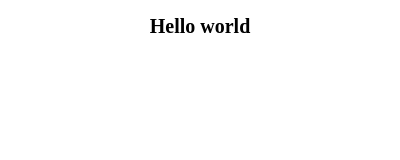
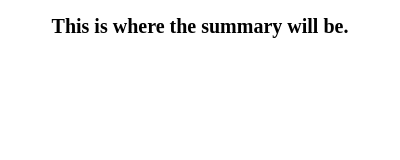
Before and after one commit to matthewcuan/gpt-wiki-extension, a browser extension: page popup/popup.html in a window 400 px wide. Drawn offline with Linux system fonts and the light colour scheme.

Commit message:
renamed src

```diff
--- a/src/popup.html
+++ b/popup/popup.html
@@ -6,7 +6,7 @@
     </head>
     <body>
         <h1>
-            Hello world
+            This is where the summary will be.
         </h1>
     </body>
 </html>
```
Also changed, not shown: manifest.json, popup/popup.css (renamed from src/popup.css).
